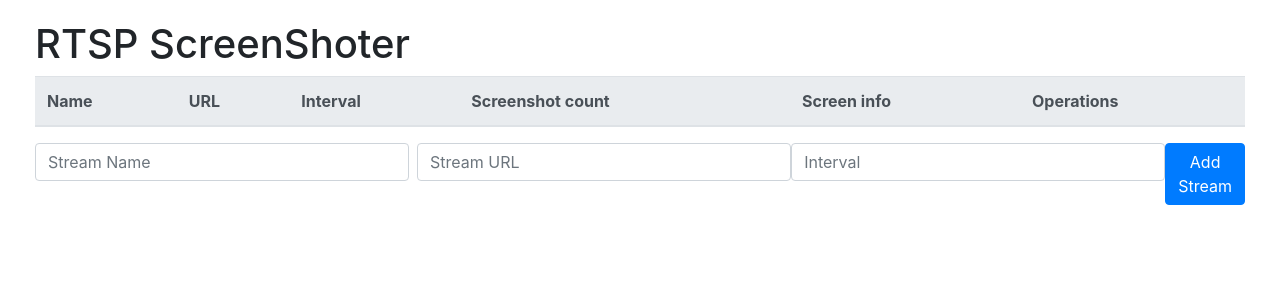
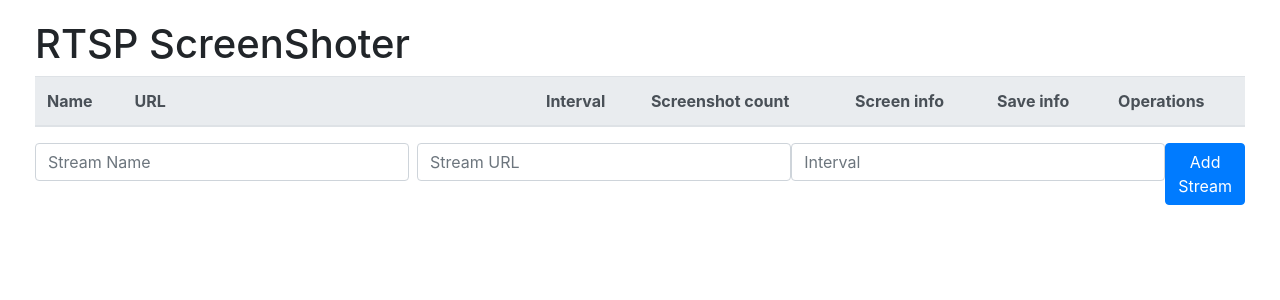
Before and after one commit to AlexanderMiron/RTSP_Screenshot, a Flask app: page / in a window 1280 px wide. Shown: the top 300 px of the page. Run offline with Flask 3, Linux system fonts and the light colour scheme; the visitor is signed in with stand-in values (Sample User, id 1); lists and menus that the app fills with data are empty; some libraries are stand-ins or nearby versions.

Commit message:
Bug fix, show safe info on index page

```diff
--- a/src/functions.py
+++ b/src/functions.py
@@ -134,7 +134,7 @@ def get_flags(stream, extension):
 
 
 def save_image_from_stream(stream):
-    if not stream.get('save_images'):
+    if not stream.get('save_images', True):
         return None
     if stream.get('use_save_time_interval'):
         start_time = stream.get('save_time_start')
--- a/src/templates/index.html
+++ b/src/templates/index.html
@@ -38,10 +38,11 @@
             <thead class="thead-light">
                 <tr>
                     <th>Name</th>
-                    <th>URL</th>
+                    <th style="width: 34%;">URL</th>
                     <th>Interval</th>
                     <th>Screenshot count</th>
                     <th>Screen info</th>
+                    <th>Save info</th>
                     <th>Operations</th>
                 </tr>
             </thead>
@@ -62,6 +63,12 @@
                         Codec: {{ stream.info.codec }}<br>
                         {{ stream.info.width }} X {{ stream.info.height }}<br>
                         FPS: {{ stream.info.fps }}
+                    </td>
+                    <td>
+                        Save Image: {{ stream.get('save_images', True) }}<br>
+                        Save Time: {% if stream.use_save_time_interval %}{{ stream.save_time_start.strftime('%H:%M') }}-{{ stream.save_time_end.strftime('%H:%M') }}{% else %}All time{% endif %}<br>
+                        Extension: {{ stream.get('extension', '.jpg').split('.')[1]|upper }}<br>
+                        {% if stream.resize %}{{ stream.im_res_width }} X {{ stream.im_res_height }}{% else %}{{ stream.info.width }} X {{ stream.info.height }}{% endif%}
                     </td>
                     <td>
                         <a href="/save_image/{{ stream.name }}" class="btn btn-secondary">
```
